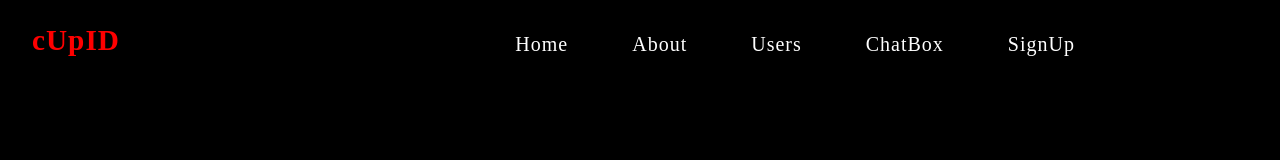
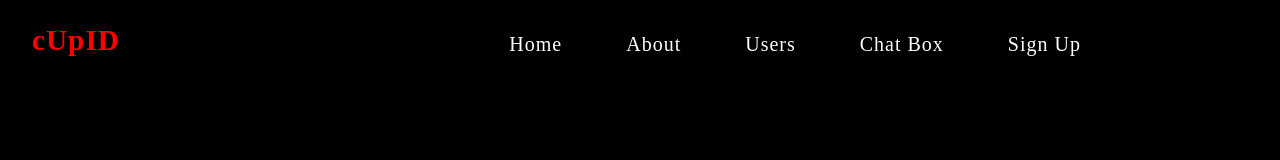
Before and after one commit to PreyeO/CUPID-DATING-APP, a React (Create React App) app: page / in a window 1280 px wide. Shown: the top 160 px of the page. Built offline with nearby package versions, Linux system fonts and the light colour scheme.

Commit message:
add my changes

```diff
--- a/src/App.css
+++ b/src/App.css
@@ -482,6 +482,8 @@ footer h5 {
     font-size: 25px;
     background-color: navy;
     letter-spacing: 1px;
+    word-spacing: 1px;
+    padding: 10px;
   }
   nav a:active,
   nav a:hover {
--- a/src/Components/Data/Data.js
+++ b/src/Components/Data/Data.js
@@ -44,19 +44,19 @@ const changePage =({selected}) =>{
             <img src={picture.medium} alt='' />
           </div>
           <div>
-          Name{ name.first} - {name.last} {" "}
+          Name: { name.first} - {name.last} {" "}
           </div>
           <div>
-             gender{gender}
+             gender: {gender}
          </div>
          <div>
           {dob.age}years
         </div>
         <div>
-         Email {email}
+         Email: {email}
         </div>
         <div>
-         Number {phone}
+         Number: {phone}
         </div>
         <div>
         location: {location.state} - {location.country} {" "}
--- a/src/Components/NavBar/NavBar.js
+++ b/src/Components/NavBar/NavBar.js
@@ -22,8 +22,8 @@ const showNavBar = () => {
           <a href="/">Home</a>
           <a href='/about'>About</a>
           <a href='/users'>Users</a>
-          <a href='/chatbox'>ChatBox</a>
-          <a href='/signup'>SignUp</a>
+          <a href='/chatbox'>Chat Box</a>
+          <a href='/signup'>Sign Up</a>
 
       <button onClick={showNavBar} className='nav-btn' id='close-btn'>
           <AiOutlineClose />
```
